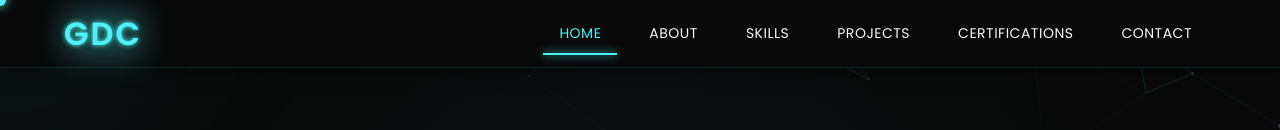
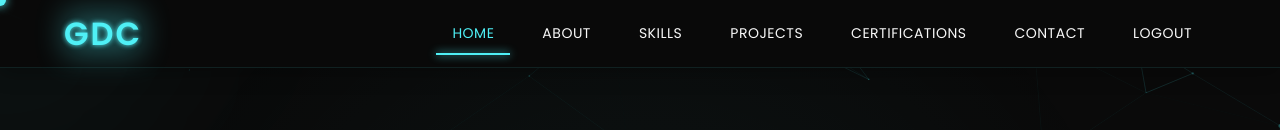
Before and after one commit to durgachand2503/login-portfolio, a plain HTML site: page index.html in a window 1280 px wide. Shown: the top 130 px of the page. Drawn offline with nearby package versions, Linux system fonts and the light colour scheme; animation ran at ten frames a second.

Commit message:
Index.html

```diff
--- a/index.html
+++ b/index.html
@@ -30,6 +30,8 @@
         <a href="#projects">Projects</a>
         <a href="#certificates">Certifications</a>
         <a href="#contact">Contact</a>
+        <a href="login.html" id="logout" class="nav-link">Logout</a>
+
       </div>
       <div class="mobile-menu-icon">
         <div class="bar1"></div>
```
